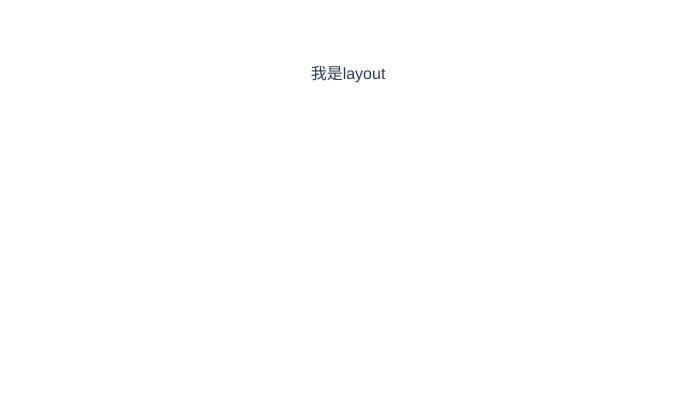
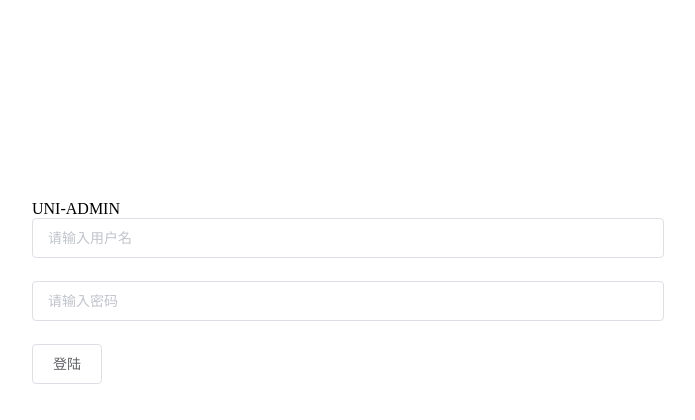
Before and after one commit to fclvhh/all-project-test, a Vue app: page /#/ in a window 1280 px wide. Shown: the top 420 px of the page, without its empty margins (292-987 px from the left). Built offline with nearby package versions, Linux system fonts and the light colour scheme; the HTML template or start-up script is replaced by a standard one.

Commit message:
login静态页完成

```diff
--- a/src/App.vue
+++ b/src/App.vue
@@ -16,12 +16,5 @@ export default {
 </script>
 
 <style>
-#app {
-  font-family: 'Avenir', Helvetica, Arial, sans-serif;
-  -webkit-font-smoothing: antialiased;
-  -moz-osx-font-smoothing: grayscale;
-  text-align: center;
-  color: #2c3e50;
-  margin-top: 60px;
-}
+
 </style>
--- a/src/router/index.js
+++ b/src/router/index.js
@@ -1,7 +1,7 @@
 import Vue from 'vue'
 import VueRouter from 'vue-router'
-import MainLayout from "../views/MainLayout";
-
+import MainLayout from "../views/MainLayout"
+import Login from "../views/login/Login"
 
 Vue.use(VueRouter)
 
@@ -9,7 +9,14 @@ const routes = [
   {
     path: '/',
     name:'MainLayout',
-    component: MainLayout
+    component: MainLayout,
+    children:[
+      {
+        path:'',
+        name:'Login',
+        component:Login
+      }
+    ]
   },
 
 
--- a/src/views/MainLayout.vue
+++ b/src/views/MainLayout.vue
@@ -1,6 +1,5 @@
 <template>
   <div class="container">
-    我是layout
     <router-view></router-view>
   </div>
 </template>
@@ -12,5 +11,7 @@ export default {
 </script>
 
 <style scoped lang="scss">
-
+ .container {
+   min-width: 960px;
+ }
 </style>
--- /dev/null
+++ b/src/views/login/Login.vue
@@ -0,0 +1,42 @@
+<template>
+ <el-row :gutter="0"  style="margin-top: 200px">
+   <el-col :span="12"  :offset="6" class="mt-5">
+      <div class="card border-0">
+        <div class="card-header text-center bg-white text-secondary border-0 pb-0">
+          UNI-ADMIN
+        </div>
+        <div class="card-body">
+         <el-form ref="loginForm" :model="loginForm">
+           <el-form-item>
+              <el-input v-model="loginForm.form" placeholder="请输入用户名"></el-input>
+           </el-form-item>
+           <el-form-item>
+             <el-input v-model="loginForm.password" placeholder="请输入密码" show-password ></el-input>
+           </el-form-item>
+           <el-form-item>
+                <el-button  class="bg-info w-100 text-white">登陆</el-button>
+           </el-form-item>
+          </el-form>
+        </div>
+      </div>
+   </el-col>
+ </el-row>
+</template>
+
+<script>
+export default {
+  name: "Login",
+  data() {
+    return {
+      loginForm:{
+        username:'',
+        password:''
+      }
+    }
+  }
+}
+</script>
+
+<style scoped>
+
+</style>
```
Also changed, not shown: src/views/login/index.vue (deleted, +0 -13 lines).
